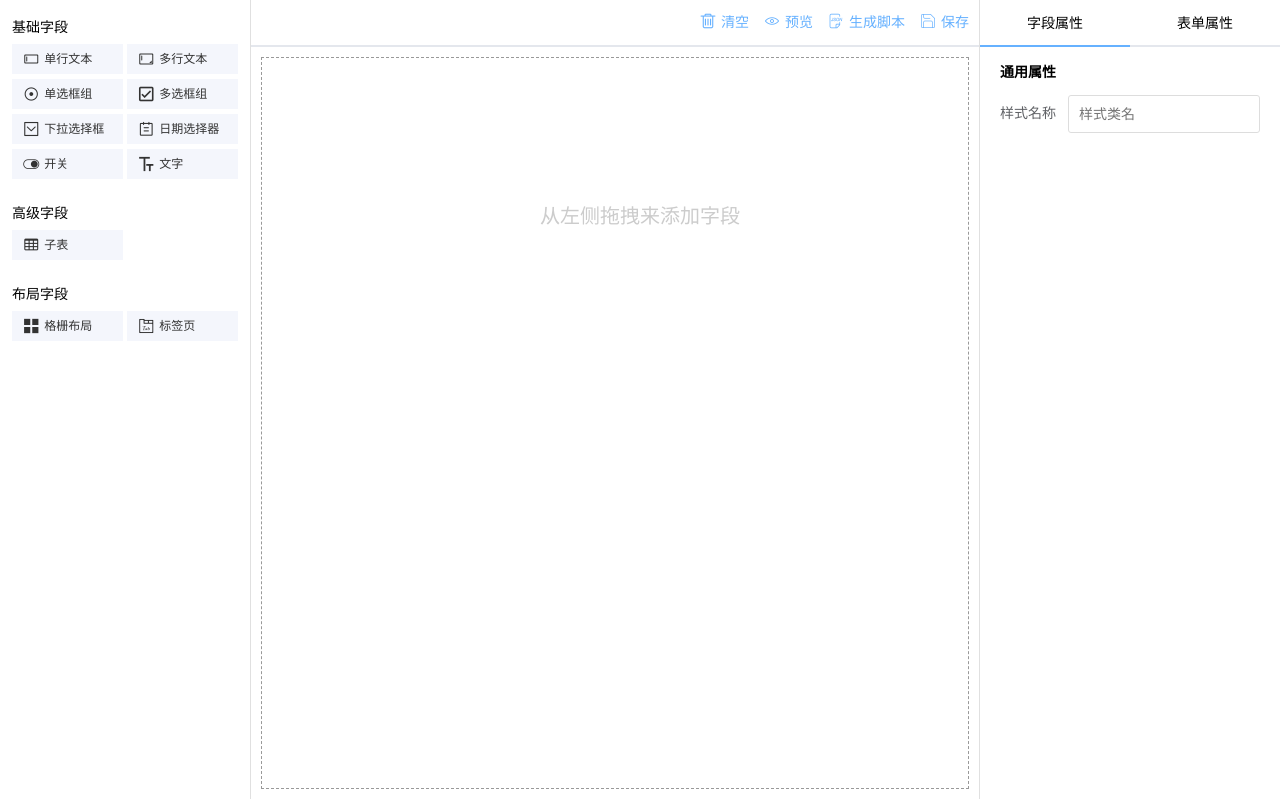
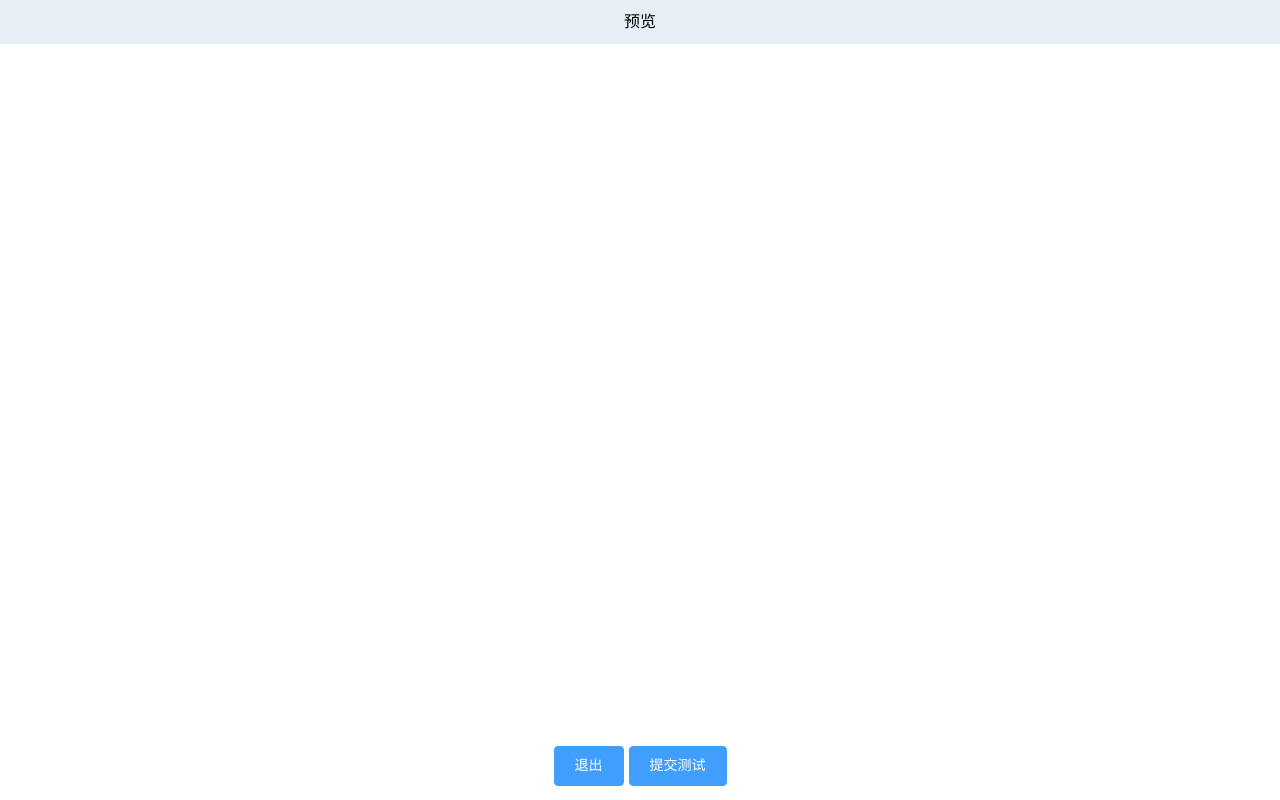
Before and after one commit to 337547038/vue-form-design, a Vue app: page /design in a window 1280 px wide. Both pictures are taken after a click on the link "预览". Built offline with nearby package versions, Linux system fonts and the light colour scheme.

Commit message:
preview edit

```diff
--- a/src/assets/scss/index.scss
+++ b/src/assets/scss/index.scss
@@ -64,6 +64,13 @@ $mainColor: #66b1ff;
       .field-type {position: absolute;right: 0;top: 0;color: $mainColor;display: none}
     }
     .tag-table {position: absolute;right: 0;top: 0;font-size: 12px;background: $mainColor;color: #fff}
+  }
+  .preview-form {position: fixed;left: 0;top: 0;height: 100vh;width: 100vw;z-index: 5;margin: 0;border: none;
+    .add-form {margin: 0 20px 20px;height: calc(100vh - 118px);overflow-y: auto }
+    .pre-title {text-align: center;background: #e6eff5;height: 44px;line-height: 44px;font-size: 16px;}
+    .pre-footer {text-align: center}
+    .form-list > div {border: none}
+    .ak-form-item.active, .form-row.active, .form-tabs.active {border: none}
   }
 }
 .components-list {height: 100vh;width: 250px;padding: 8px 0;position: fixed;overflow-y: auto;
--- a/src/views/design/components/formDesign.vue
+++ b/src/views/design/components/formDesign.vue
@@ -47,6 +47,13 @@ export default {
         this._setRemoteFunc(v)
       },
       deep: true
+    },
+    formType(v) {
+      /* console.log('formtype')
+      console.log(v)
+      if (v === 1) {
+        this._getRulesModel()
+      } */
     }
   },
   created() {
@@ -152,6 +159,7 @@ export default {
     },
     _getRulesModel() {
       this.$nextTick(() => {
+        console.log('ok0')
         this._getRules(this.data.list)
         this.$emit('input', this.model)
       })
--- a/src/views/design/index.vue
+++ b/src/views/design/index.vue
@@ -4,8 +4,13 @@
     <div class="main-body">
       <headTools @click="_headToolClick(arguments)"></headTools>
       <div class="empty-tips" v-if="formData.list.length===0">从左侧拖拽来添加字段</div>
-      <div class="main-form">
-        <form-design :data="formData" :form-type="0"></form-design>
+      <div class="main-form" :class="{'preview-form':formType===1}">
+        <div class="pre-title" v-if="formType===1">预览</div>
+        <form-design :data="formData" :form-type="formType" ref="formdesignel"></form-design>
+        <div class="pre-footer" v-if="formType===1">
+          <ak-button @click="_quitPreview" type="primary">退出</ak-button>
+          <ak-button @click="_submitPreview" type="primary">提交测试</ak-button>
+        </div>
       </div>
     </div>
     <form-control-attr :formConfig="formData.config" />
@@ -34,6 +39,7 @@ export default {
   data() {
     return {
       visible: false,
+      formType: 0,
       formData: {
         list: [],
         config: {
@@ -60,13 +66,15 @@ export default {
         this._saveFormData('opt=' + obj2string(this.formData))
       }
       if (type === 'preview') {
-        window.localStorage.setItem(type, obj2string(this.formData))
+        this.formType = 1
+        this.$refs.formdesignel._getRulesModel()
+        /* window.localStorage.setItem(type, obj2string(this.formData))
         const query = {
           id: this.formData.config.name,
           type: type
         }
         const routeData = this.$router.resolve({path: 'form', query: query})
-        window.open(routeData.href, '_blank')
+        window.open(routeData.href, '_blank') */
       }
       if (type === 'json') {
         this.visible = true
@@ -109,6 +117,19 @@ export default {
       window.localStorage.setItem('formDesign', string)
       this.$msg('保存成功')
       this.$router.push({path: '/'})
+    },
+    _quitPreview() {
+      this.formType = 0
+    },
+    _submitPreview() {
+      this.$refs.formdesignel.validate()
+        .then(res => {
+          this.$msg('通过验证')
+        })
+        .catch(res => {
+          this.$msg('提交失败，验证不通过')
+          console.log(res)
+        })
     }
   },
   destroy() {
--- a/src/views/form/index.vue
+++ b/src/views/form/index.vue
@@ -2,12 +2,12 @@
 <template>
   <div style="margin: 30px">
     <h1>表单数据提交/修改/详情</h1>
-    <autoForm
+    <form-design
       :data="data"
       ref="auform"
       :form-type="formType"
       :remoteFunc="remoteFunc">
-    </autoForm>
+    </form-design>
     <div class="submit-button" v-if="submitShow">
       <ak-button @click="submit" type="primary">提交表单</ak-button>
     </div>
@@ -15,7 +15,7 @@
 </template>
 
 <script>
-import autoForm from '../design/components/formDesign'
+import FormDesign from '../design/components/formDesign'
 import {evil} from '@/utils'
 
 export default {
@@ -36,7 +36,7 @@ export default {
       submitShow: false
     }
   },
-  components: {autoForm},
+  components: {FormDesign},
   created() {
     const query = this.$route.query
     let key = 'formDesign'
```
